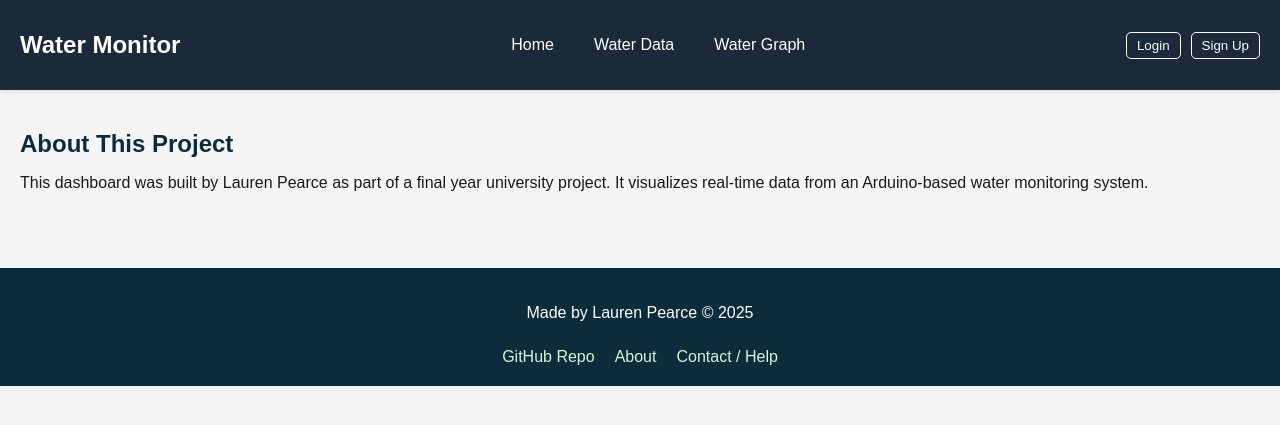
After one commit to lauren3pearce/water-monitor, a Django app: page /monitor/about/ in a window 1280 px wide. The commit adds this page. Shown: the top 425 px of the page. Run offline with Django 5.2, Linux system fonts and the light colour scheme.

Commit message:
updated ui styles

```diff
--- a/monitorDashboard/dashboard/dashboard/settings.py
+++ b/monitorDashboard/dashboard/dashboard/settings.py
@@ -16,6 +16,8 @@ from pathlib import Path
 BASE_DIR = Path(__file__).resolve().parent.parent
 
 LOGIN_REDIRECT_URL = '/monitor/home/'
+
+STATIC_URL = 'static/'
 
 # Quick-start development settings - unsuitable for production
 # See https://docs.djangoproject.com/en/5.2/howto/deployment/checklist/
--- /dev/null
+++ b/monitorDashboard/dashboard/monitor/static/monitor/styles.css
@@ -0,0 +1,159 @@
+/* styles.css */
+
+/* Typography & Layout */
+body {
+    margin: 0;
+    padding: 0;
+    font-family: 'Segoe UI', Tahoma, Geneva, Verdana, sans-serif;
+    background-color: #f5f5f5;
+    color: #1a1a1a;
+}
+
+h1, h2, h3 {
+    color: #0b2c3a;
+    margin-bottom: 10px;
+}
+
+/* Navbar */
+nav {
+    background-color: #0b2c3a;
+    padding: 15px 30px;
+    display: flex;
+    justify-content: space-between;
+    align-items: center;
+    color: white;
+    box-shadow: 0 2px 6px rgba(0, 0, 0, 0.1);
+    height: 70px;
+}
+
+.logo h2 {
+    font-size: 24px;
+    font-weight: bold;
+    margin: 0;
+    color: white;
+}
+
+nav h2 {
+    margin: 0;
+}
+
+nav ul {
+    list-style: none;
+    display: flex;
+    gap: 20px;
+    margin: 0;
+    padding: 0;
+}
+
+nav ul li a {
+    color: white;
+    text-decoration: none;
+    font-weight: 500;
+}
+
+nav ul li a:hover {
+    color: #d3f9d8;
+}
+
+nav .nav-icons a button {
+    background-color: transparent;
+    border: 1px solid white;
+    color: white;
+    padding: 5px 10px;
+    border-radius: 5px;
+    margin-left: 10px;
+    cursor: pointer;
+    transition: 0.3s;
+}
+
+nav .nav-icons a button:hover {
+    background-color: #d3f9d8;
+    color: #0b2c3a;
+    border: 1px solid #d3f9d8;
+}
+
+/* Card / Box layout */
+/* Grid layout for dashboard cards */
+.grid-two-col {
+    display: grid;
+    grid-template-columns: repeat(auto-fit, minmax(350px, 1fr));
+    gap: 20px;
+    margin-top: 20px;
+}
+
+.card {
+    background-color: white;
+    border-radius: 8px;
+    padding: 20px;
+    box-shadow: 0 4px 8px rgba(0, 0, 0, 0.05);
+}
+
+.span-2 {
+    grid-column: span 2;
+}
+
+@media (max-width: 750px) {
+    .span-2 {
+        grid-column: span 1;
+    }
+}
+
+.alert {
+    background-color: #ffe6e6;
+    color: #990000;
+    padding: 10px;
+    border-radius: 5px;
+    margin-top: 10px;
+}
+/* Buttons */
+button {
+    background-color: #0b2c3a;
+    color: white;
+    border: none;
+    padding: 10px 15px;
+    border-radius: 5px;
+    cursor: pointer;
+    transition: 0.3s;
+}
+
+
+button:hover {
+    background-color: #d3f9d8;
+    color: #0b2c3a;
+}
+
+/* Content container */
+.content {
+    padding: 30px 40px;
+}
+
+.footer {
+    background-color: #0b2c3a; /* Navy */
+    color: white;
+    padding: 20px 30px;
+    margin-top: 40px;
+}
+
+.footer-container {
+    display: flex;
+    flex-direction: column;
+    align-items: center;
+    text-align: center;
+}
+
+.footer-container ul {
+    list-style: none;
+    display: flex;
+    gap: 20px;
+    padding: 0;
+    margin: 10px 0 0;
+}
+
+.footer-container ul li a {
+    color: #d3f9d8; /* Light green */
+    text-decoration: none;
+}
+
+.footer-container ul li a:hover {
+    text-decoration: underline;
+}
--- a/monitorDashboard/dashboard/monitor/templates/base.html
+++ b/monitorDashboard/dashboard/monitor/templates/base.html
@@ -1,9 +1,11 @@
 <!DOCTYPE html>
+{% load static %}
 <html lang="en">
 <head>
     <meta charset="UTF-8">
     <meta name="viewport" content="width=device-width, initial-scale=1.0">
     <title>{% block title %}Water Monitor{% endblock %}</title>
+    <link rel="stylesheet" href="{% static 'monitor/styles.css' %}">
     <link rel="stylesheet" href="https://cdnjs.cloudflare.com/ajax/libs/font-awesome/6.0.0-beta3/css/all.min.css">
     <style>
         body {
@@ -84,4 +86,17 @@
         {% block content %}{% endblock %}
     </div>
 
+
+    <footer class="footer">
+        <div class="footer-container">
+            <p>Made by Lauren Pearce © 2025</p>
+            <ul>
+                <li><a href="https://github.com/lauren3pearce/water-monitor" target="_blank">GitHub Repo</a></li>
+                <li><a href="{% url 'about' %}">About</a></li>
+                <li><a href="{% url 'contact' %}">Contact / Help</a></li>
+            </ul>
+        </div>
+    </footer>
+
+
 </body>
--- /dev/null
+++ b/monitorDashboard/dashboard/monitor/templates/monitor/about.html
@@ -0,0 +1,6 @@
+{% extends 'base.html' %}
+{% block title %}About - Water Monitor{% endblock %}
+{% block content %}
+<h2>About This Project</h2>
+<p>This dashboard was built by Lauren Pearce as part of a final year university project. It visualizes real-time data from an Arduino-based water monitoring system.</p>
+{% endblock %}
--- /dev/null
+++ b/monitorDashboard/dashboard/monitor/templates/monitor/contact.html
@@ -0,0 +1,6 @@
+{% extends 'base.html' %}
+{% block title %}Contact - Water Monitor{% endblock %}
+{% block content %}
+<h2>Contact / Help</h2>
+<p>If you need help or want to report an issue, feel free to <a href="mailto:your.lauren3.pearce@live.uwe.ac.uk.com">email me</a> or open an issue on <a href="https://github.com/lauren3pearce/water-monitor" target="_blank">GitHub</a>.</p>
+{% endblock %}
--- a/monitorDashboard/dashboard/monitor/urls.py
+++ b/monitorDashboard/dashboard/monitor/urls.py
@@ -5,4 +5,6 @@ urlpatterns = [
     path('data/', views.water_data, name='water_data'),
     path('graph/', views.water_level_graph, name='water_level_graph'),
     path('home/', views.home, name='home'),
+    path('about/', views.about, name='about'),
+    path('contact/', views.contact, name='contact'),
 ]
--- a/monitorDashboard/dashboard/monitor/views.py
+++ b/monitorDashboard/dashboard/monitor/views.py
@@ -22,8 +22,19 @@ def signup(request):
 
 @login_required
 def home(request):
-    return render(request, 'monitor/home.html')
+    data = WaterData.objects.filter(user=request.user).order_by('-timestamp')
+    latest_data = data.first()
 
+    # Example alert logic: trigger if water level is too low
+    alert = None
+    if latest_data and latest_data.water_level < 20:
+        alert = f"Water level is low ({latest_data.water_level}%). Please check the sensor!"
+
+    context = {
+        'latest_data': latest_data,
+        'alert': alert
+    }
+    return render(request, 'monitor/home.html', context)
 
 # View to display water level and conductivity data
 @login_required
@@ -54,3 +65,10 @@ def water_level_graph(request):
     buffer.seek(0)
 
     return HttpResponse(buffer, content_type='image/png')
+
+
+def about(request):
+    return render(request, 'monitor/about.html')
+
+def contact(request):
+    return render(request, 'monitor/contact.html')
```
Also changed, not shown: monitorDashboard/dashboard/monitor/templates/monitor/home.html (+35 -5 lines).
